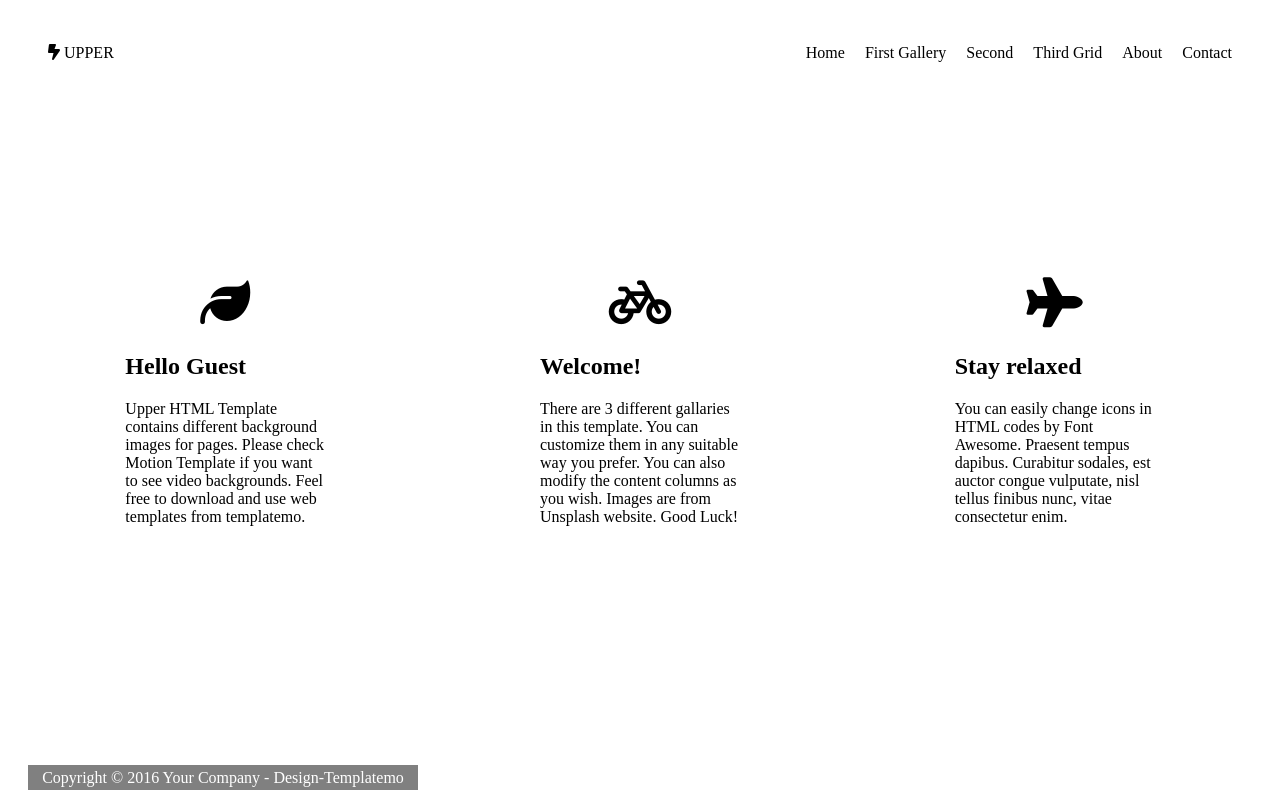
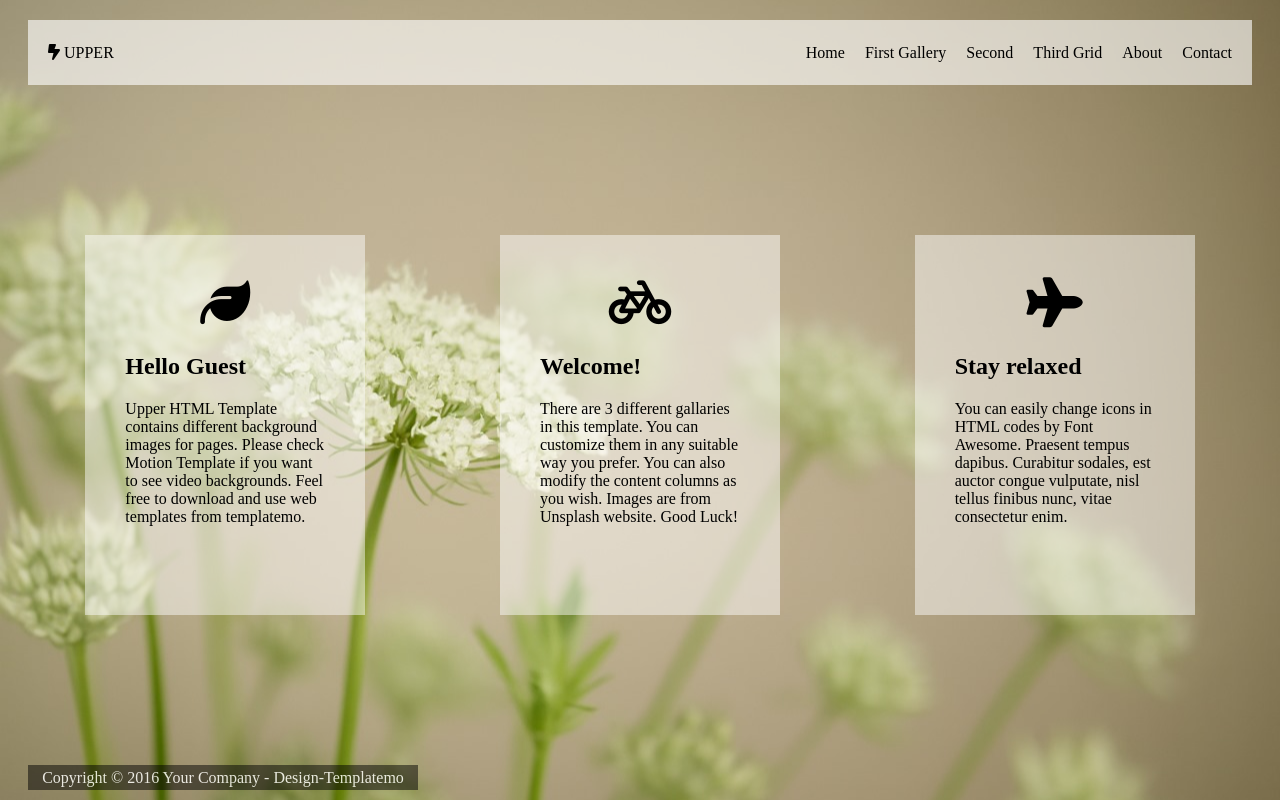
Before and after one commit to hafizalqamah2008-developer/Assignment-3.CSS, a plain HTML site: page index.html in a window 1280 px wide. Drawn offline with Linux system fonts and the light colour scheme; the site is published under a folder, as on GitHub Pages, so addresses that start at the root find nothing.

Commit message:
Fix background image URL path in index.css

```diff
--- a/index.css
+++ b/index.css
@@ -1,5 +1,5 @@
 body{
-    background-image: url(/Assets/WhatsApp\ Image\ 2025-11-08\ at\ 17.30.57_bdf0238d.jpg);
+    background-image: url(./Assets/WhatsApp\ Image\ 2025-11-08\ at\ 17.30.57_bdf0238d.jpg);
     background-size: cover;
     background-position: center;
     background-attachment: fixed;
```
